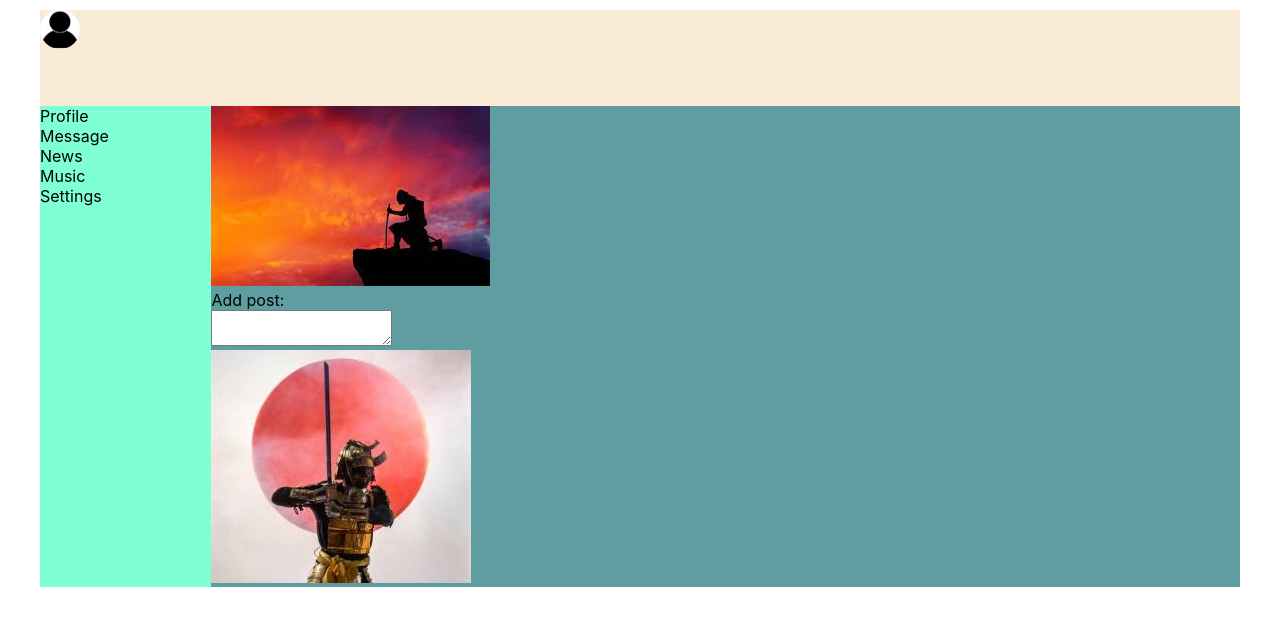
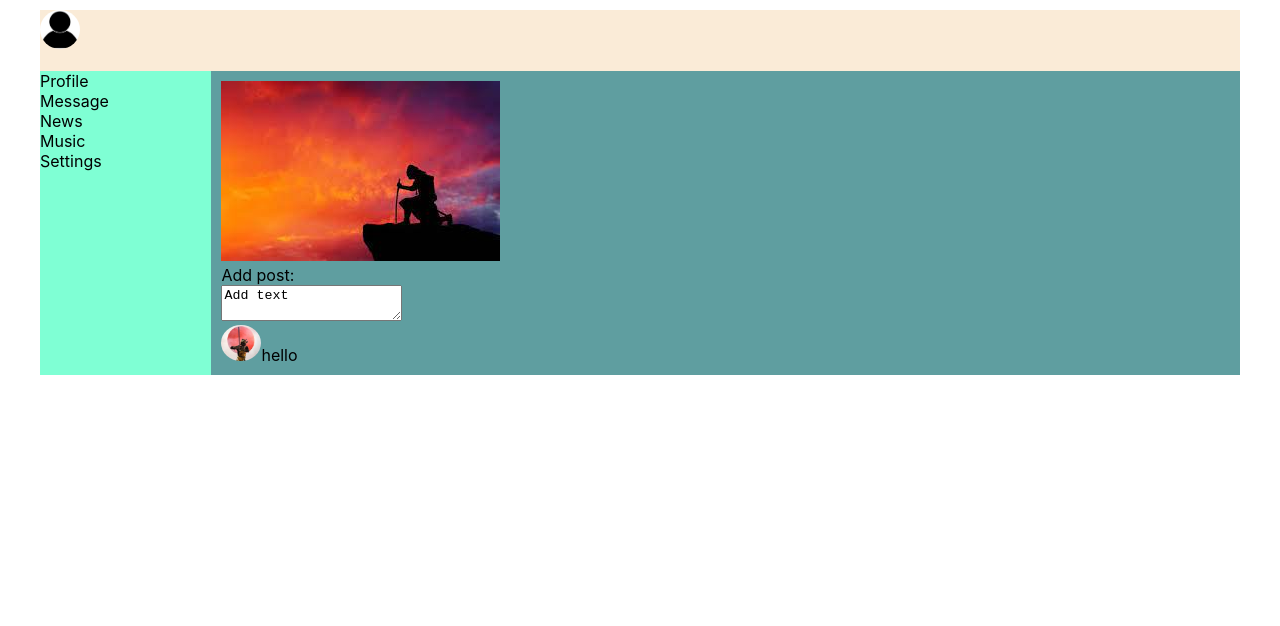
Before and after one commit to AliaksandrLiubanets/sn_typescript, a React (Create React App) app: page / in a window 1280 px wide. Shown: the top 626 px of the page. Built offline with nearby package versions, Linux system fonts and the light colour scheme.

Commit message:
Add padding in Profile .content

```diff
--- a/src/components/Profile/AddPost/AddPost.tsx
+++ b/src/components/Profile/AddPost/AddPost.tsx
@@ -1,10 +1,11 @@
 import React from "react";
 import Posts from "./Posts/Posts";
+import s from './AddPost.module.css'
 
 function AddPost() {
-    return <div>
+    return <div className={s.addPost}>
         <div>Add post:</div>
-        <textarea></textarea>
+        <textarea>Add text</textarea>
         <Posts />
     </div>
 }
--- a/src/components/Profile/AddPost/Posts/Posts.module.css
+++ b/src/components/Profile/AddPost/Posts/Posts.module.css
@@ -0,0 +1,4 @@
+.post img {
+    width: 40px;
+    border-radius: 50%;
+}
--- a/src/components/Profile/AddPost/Posts/Posts.tsx
+++ b/src/components/Profile/AddPost/Posts/Posts.tsx
@@ -1,11 +1,11 @@
 import React from "react";
 import samurai from '../../../../assets/samurai_ava.jpg'
+import s from './Posts.module.css'
 
 function Posts() {
-    return <div>
-        <div>
-            <img src={samurai}/>
-        </div>
+    return <div className={s.post}>
+            <img src={samurai} alt={'samurai'}/>
+        <span>hello</span>
     </div>
 }
 
--- a/src/components/Profile/Profile.module.css
+++ b/src/components/Profile/Profile.module.css
@@ -1,4 +1,5 @@
 .content {
     grid-area: c;
     background-color: cadetblue;
+    padding: 10px;
 }
```
